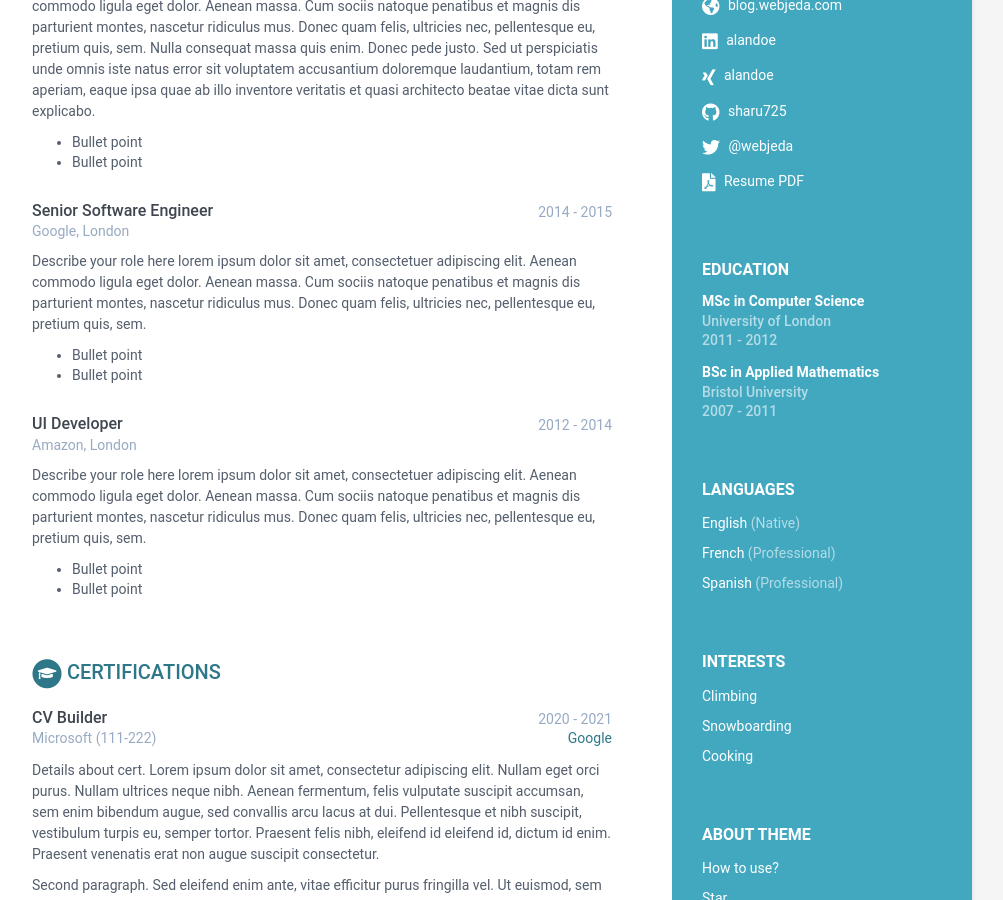
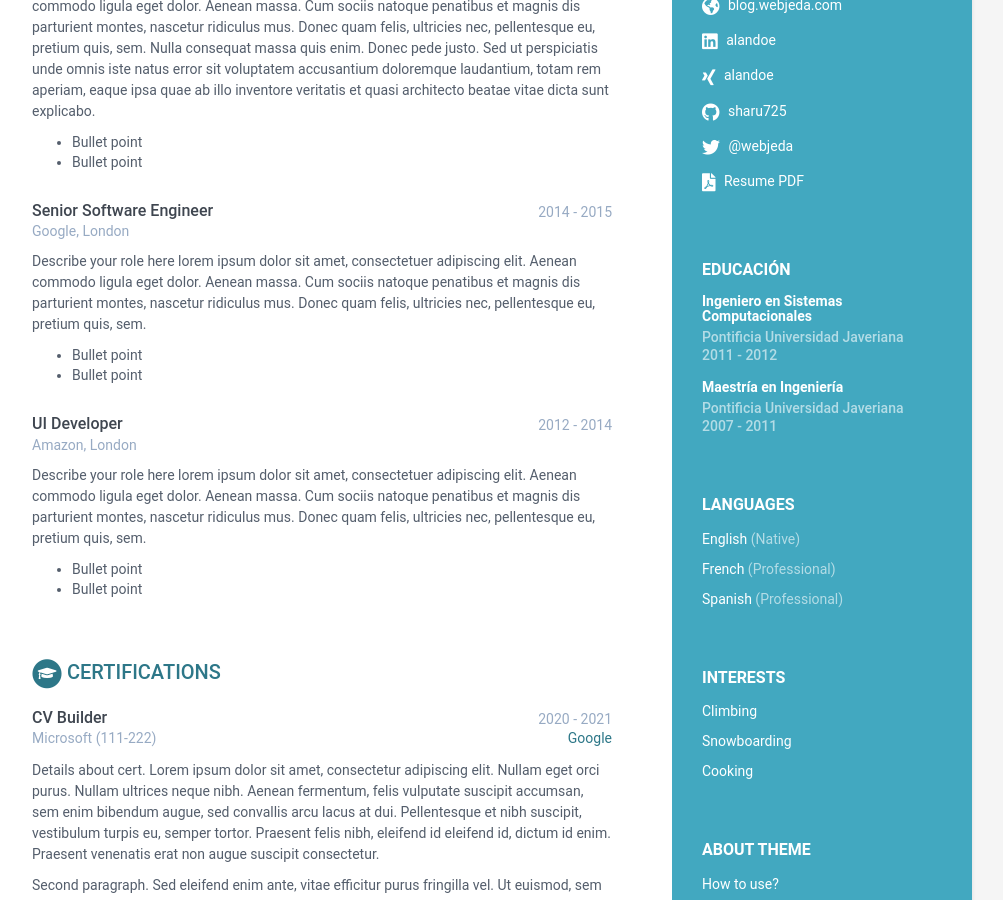
Before and after one commit to davidta19/CV_Backlogs_Tobar, a Jekyll site: the page built from index.html, in a window 1280 px wide and 900 px high, scrolled down 409 px. Shown: the whole window, without its empty margins (168-1171 px from the left). Built offline with Jekyll 4.4.1, drawn with Linux system fonts in a browser that asks for light colours.

Commit message:
Actualiza la educación

```diff
--- a/_data/data.yml
+++ b/_data/data.yml
@@ -64,10 +64,10 @@ career-profile:
       Donec quam felis, ultricies nec, pellentesque eu.
       Second paragraph if required.
 education:
-    title: Education
+    title: Educación
     info:
-      - degree: MSc in Computer Science
-        university: University of London
+      - degree: Ingeniero en Sistemas Computacionales
+        university: Pontificia Universidad Javeriana
         time: 2011 - 2012
         details: |
           Describe your study here lorem ipsum dolor sit amet, consectetuer
@@ -77,8 +77,8 @@ education:
           pretium quis, sem.
             - Bullet point
             - Bullet point
-      - degree: BSc in Applied Mathematics
-        university: Bristol University
+      - degree: Maestría en Ingeniería
+        university: Pontificia Universidad Javeriana
         time: 2007 - 2011
         details: |
           Describe your study here lorem ipsum dolor sit amet, consectetuer
```
